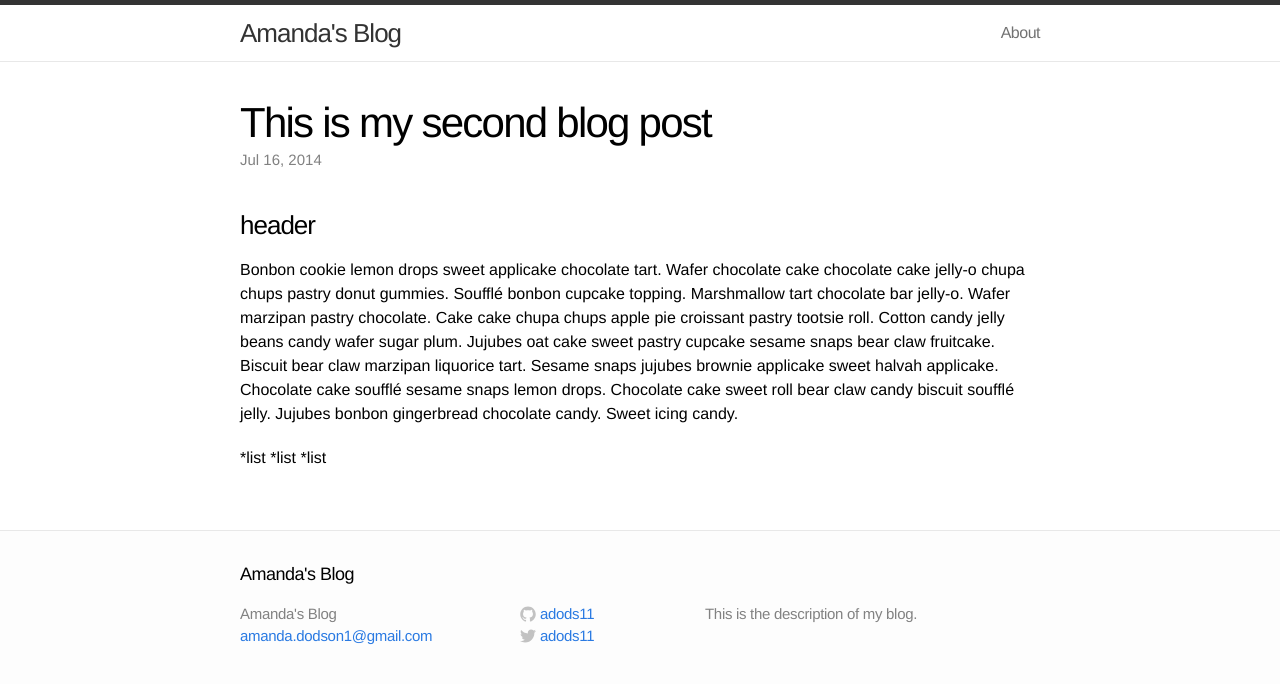
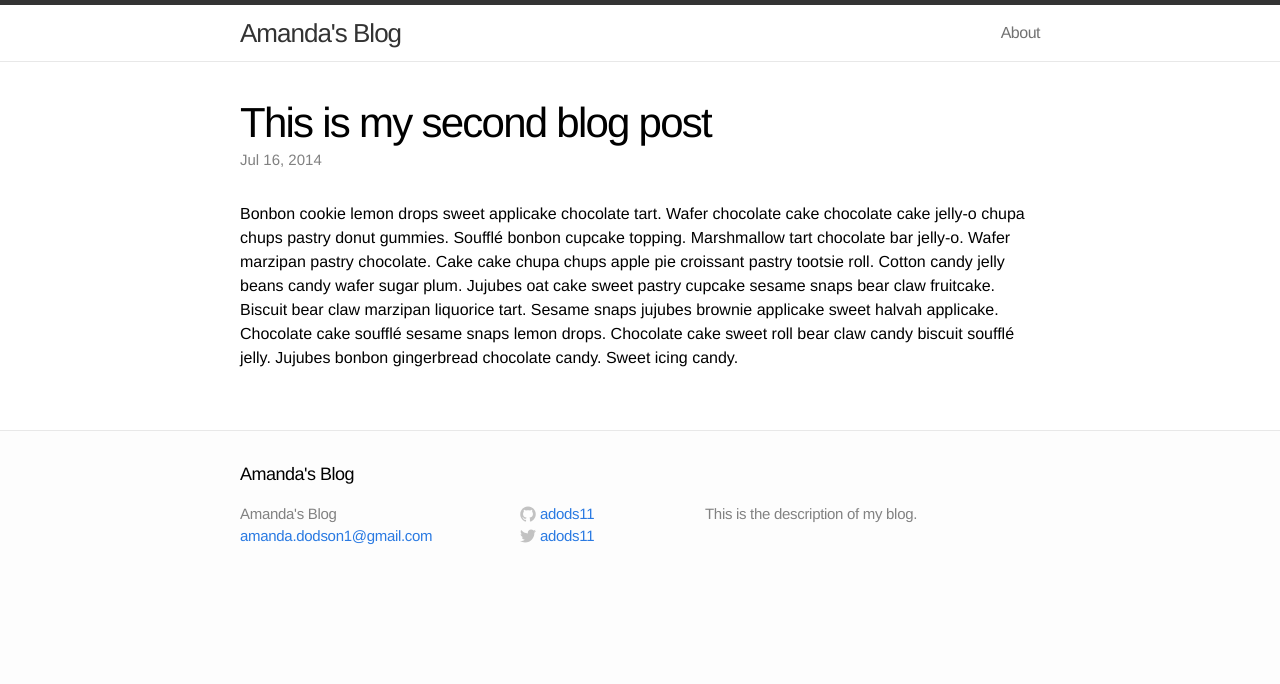
Before and after one commit to adods11/adods11.github.io, a Jekyll site: the page built from _posts/2014-07-16-blog2.markdown, in a window 1280 px wide. Shown: the top 684 px of the page. Built offline with Jekyll 4.4.1, drawn with Linux system fonts in a browser that asks for light colours.

Commit message:
Change Blog 2 Back

```diff
--- a/_posts/2014-07-16-blog2.markdown
+++ b/_posts/2014-07-16-blog2.markdown
@@ -5,13 +5,7 @@ date:   2014-07-16 19:08:15
 categories: jekyll update
 ---
 
-###header
-
 Bonbon cookie lemon drops sweet applicake chocolate tart. Wafer chocolate cake chocolate cake jelly-o chupa chups pastry donut gummies. Soufflé bonbon cupcake topping. Marshmallow tart chocolate bar jelly-o. Wafer marzipan pastry chocolate. Cake cake chupa chups apple pie croissant pastry tootsie roll. Cotton candy jelly beans candy wafer sugar plum. Jujubes oat cake sweet pastry cupcake sesame snaps bear claw fruitcake. Biscuit bear claw marzipan liquorice tart. Sesame snaps jujubes brownie applicake sweet halvah applicake. Chocolate cake soufflé sesame snaps lemon drops. Chocolate cake sweet roll bear claw candy biscuit soufflé jelly. Jujubes bonbon gingerbread chocolate candy. Sweet icing candy.
-
-*list
-*list
-*list
 
 [jekyll-gh]: https://github.com/jekyll/jekyll
 [jekyll]:    http://jekyllrb.com
```
